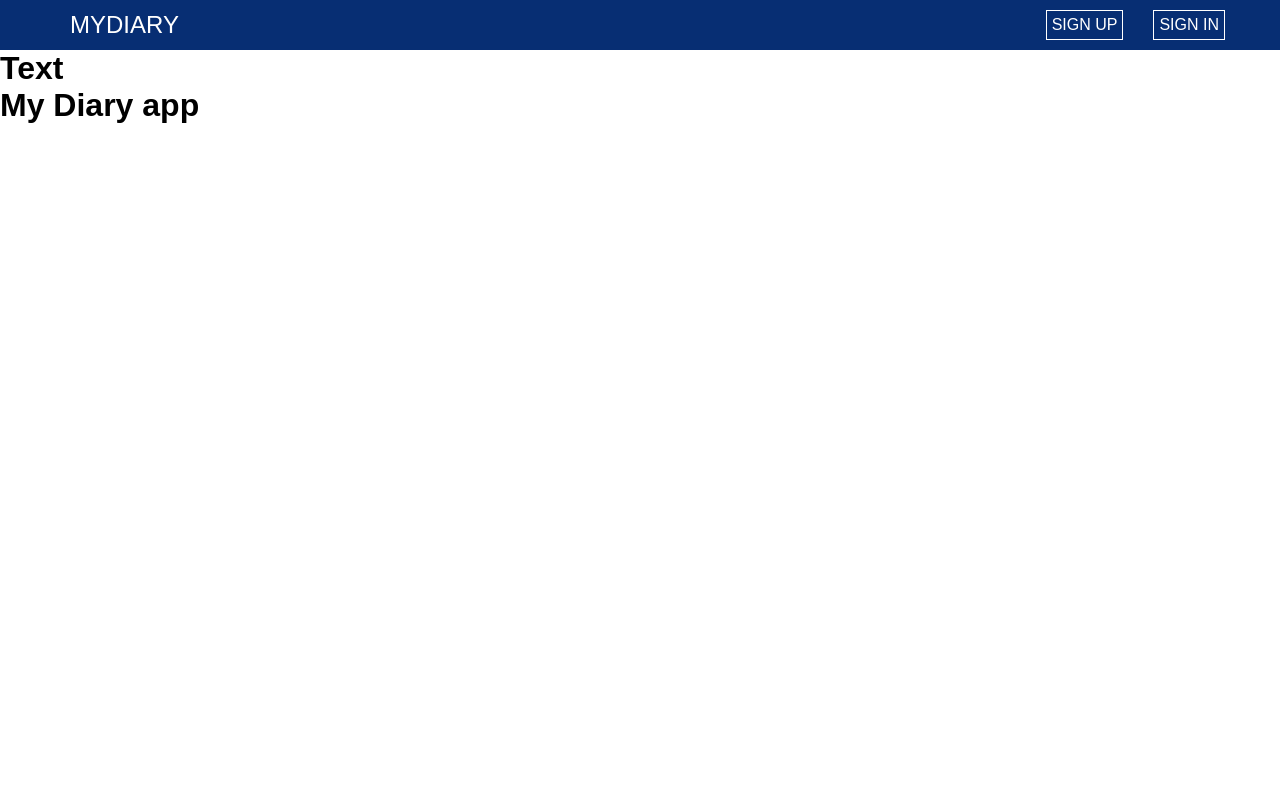
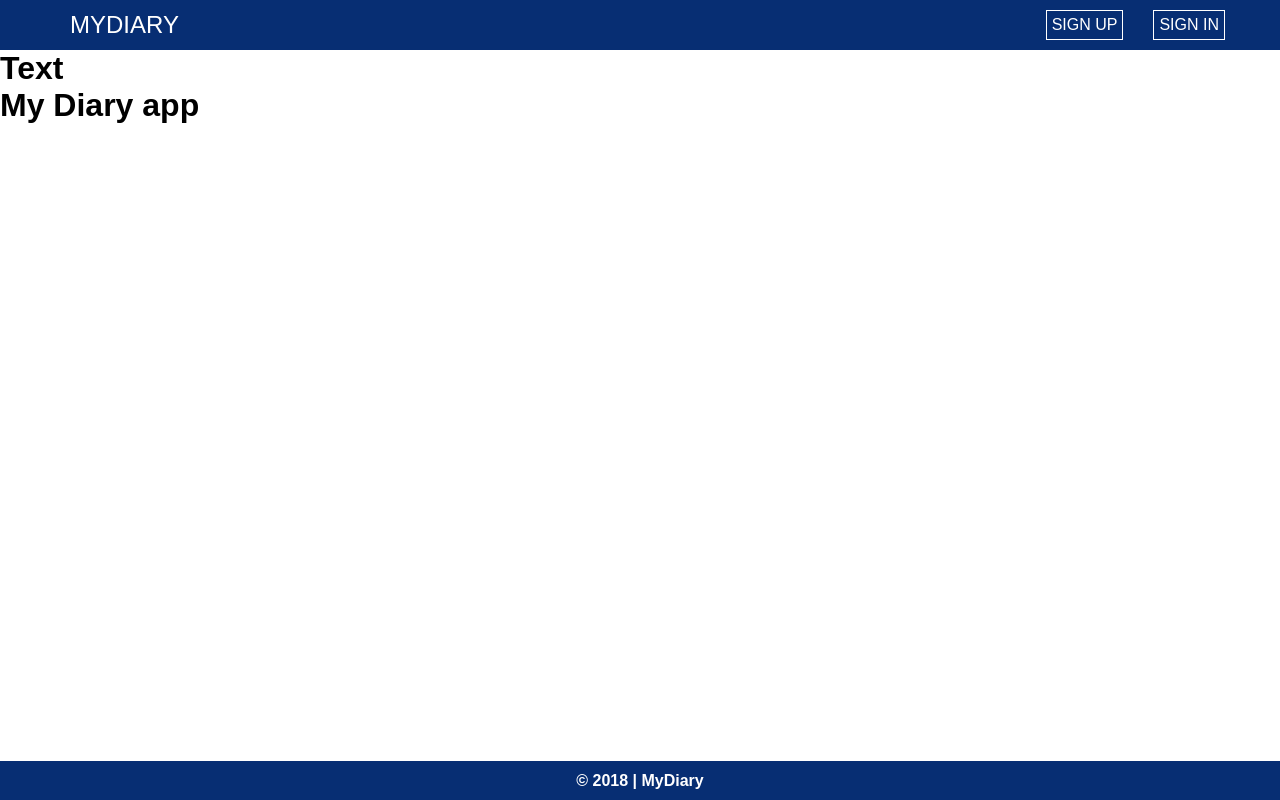
Before and after one commit to slimsolz/MyDiary-React, a React app: page /login in a window 1280 px wide. Built offline with nearby package versions, Linux system fonts and the light colour scheme.

Commit message:
Add footer

```diff
--- a/src/components/App.js
+++ b/src/components/App.js
@@ -1,6 +1,7 @@
 import React from 'react'
 import { Switch, Route } from 'react-router-dom';
 
+import Footer from './common/Footer/Footer';
 import Navbar from './common/Navbar/Navbar';
 import Main from './Main/Main';
 import './App.scss';
@@ -13,6 +14,7 @@ export default function App() {
         <Route exact path='/login' component={Main} />
       </Switch>
       <h1>My Diary app</h1>
+      <Footer />
     </div>
   )
 }
--- /dev/null
+++ b/src/components/common/Footer/Footer.js
@@ -0,0 +1,11 @@
+import React from 'react';
+
+import './Footer.scss';
+
+const Footer = () => (
+  <footer className="entry-footer">
+    &copy; 2018 | MyDiary
+  </footer>
+);
+
+export default Footer;
--- /dev/null
+++ b/src/components/common/Footer/Footer.scss
@@ -0,0 +1,14 @@
+footer {
+  text-align: center;
+  padding: 10px;
+  font-weight: bold;
+  background-color: #072e73;
+  border-top: 1px solid #072e73;
+  color: #fff;
+  width: 100%;
+  position: absolute;
+}
+
+.entry-footer {
+  bottom: 0;
+}
```
Also changed, not shown: src/components/common/Navbar/Navbar.js (+4 -4 lines).
